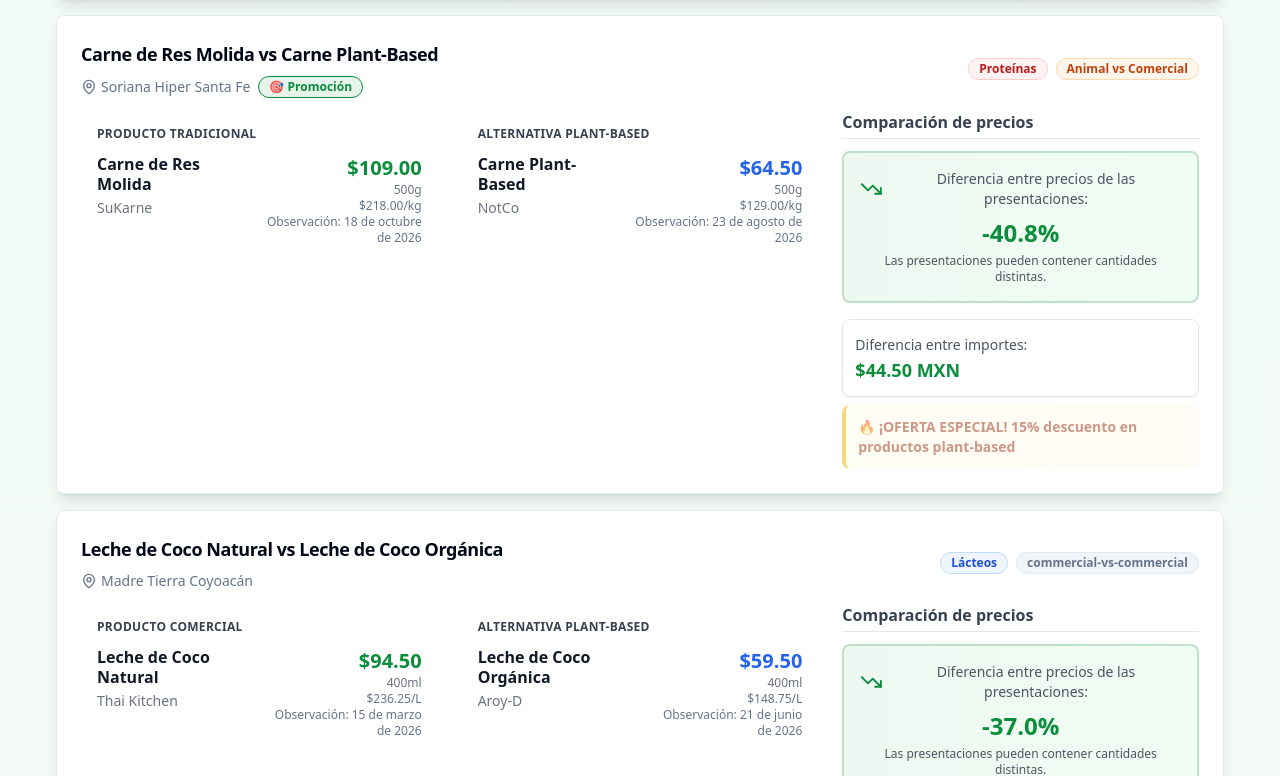
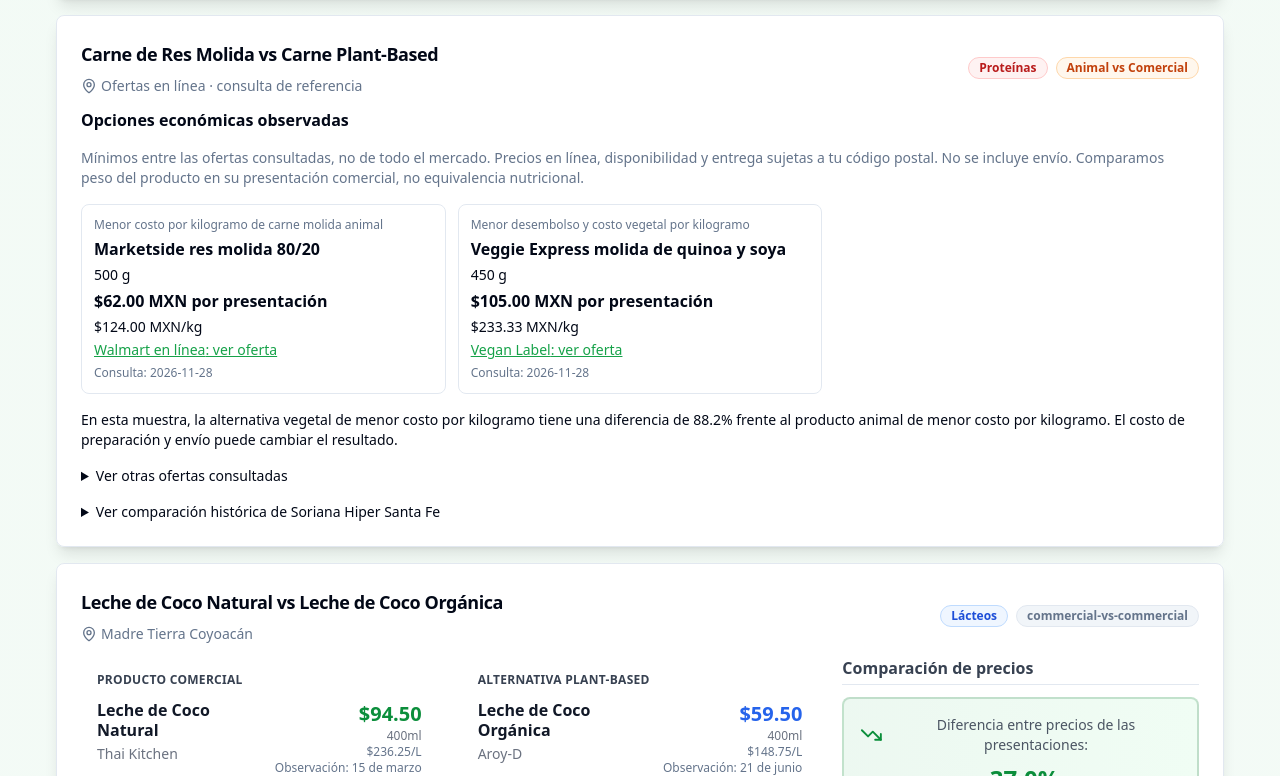
Before and after one commit to IzignaMx/nutrichilango, a React (Vite) app: page / in a window 1280 px wide. Shown: the part 8904-9680 px from the top of the page. Built offline with nearby package versions, Linux system fonts and the light colour scheme; the HTML template or start-up script is replaced by a standard one.

Commit message:
feat(prices): extend economic ranking to ground meat and nuggets (#53)

```diff
--- a/src/components/comparison/EconomicOptions.tsx
+++ b/src/components/comparison/EconomicOptions.tsx
@@ -1,5 +1,5 @@
-import { comparableUnitPrice, economicOffers, rankOffers } from '@/data/prices/economicOffers';
-import type { EconomicOffer } from '@/data/prices/economicOffers';
+import { comparableUnitPrice, economicOffers, economicGroups, rankOffers } from '@/data/prices/economicOffers';
+import type { EconomicOffer, EconomicGroup } from '@/data/prices/economicOffers';
 
 const money = (value: number) => '$' + new Intl.NumberFormat('en-US', { minimumFractionDigits: 2, maximumFractionDigits: 2, useGrouping: false }).format(value) + ' MXN';
 
@@ -18,28 +18,31 @@ function Offer({ offer, label }: { offer: EconomicOffer; label: string }) {
   </div>;
 }
 
-export default function EconomicOptions({ group }: { group: string }) {
-  const animal = rankOffers(economicOffers, group, 'animal', 'L', 'unit')[0];
-  const purchase = rankOffers(economicOffers, group, 'plant', 'L', 'purchase')[0];
-  const unit = rankOffers(economicOffers, group, 'plant', 'L', 'unit')[0];
-  if (!animal || !purchase || !unit) return null;
+export default function EconomicOptions({ group }: { group: EconomicGroup }) {
+  const { basis, unitLabel, measure, animalLabel } = economicGroups[group];
+  const animalPurchase = rankOffers(economicOffers, group, 'animal', basis, 'purchase')[0];
+  const animal = rankOffers(economicOffers, group, 'animal', basis, 'unit')[0];
+  const purchase = rankOffers(economicOffers, group, 'plant', basis, 'purchase')[0];
+  const unit = rankOffers(economicOffers, group, 'plant', basis, 'unit')[0];
+  if (!animalPurchase || !animal || !purchase || !unit) return null;
   const animalUnit = comparableUnitPrice(animal)!;
   const plantUnit = comparableUnitPrice(unit)!;
   const difference = ((plantUnit / animalUnit - 1) * 100).toFixed(1);
-  const others = economicOffers.filter(offer => offer.group === group && ![animal.id, purchase.id, unit.id].includes(offer.id));
+  const others = economicOffers.filter(offer => offer.group === group && ![animalPurchase.id, animal.id, purchase.id, unit.id].includes(offer.id));
   return <section aria-label="Opciones económicas observadas" className="space-y-4">
     <h4 className="font-semibold">Opciones económicas observadas</h4>
-    <p className="text-sm text-muted-foreground">Mínimos entre las ofertas consultadas, no de todo el mercado. Precios en línea, disponibilidad y entrega sujetas a tu código postal. No se incluye envío. Comparamos volumen de bebida, no equivalencia nutricional.</p>
+    <p className="text-sm text-muted-foreground">Mínimos entre las ofertas consultadas, no de todo el mercado. Precios en línea, disponibilidad y entrega sujetas a tu código postal. No se incluye envío. Comparamos {measure}, no equivalencia nutricional.</p>
     <div className="grid gap-3 md:grid-cols-3">
-      <Offer offer={animal} label="Menor costo por litro de leche animal" />
-      <Offer offer={purchase} label="Menor desembolso vegetal" />
-      <Offer offer={unit} label="Menor costo vegetal por litro" />
+      <Offer offer={animal} label={`Menor costo por ${unitLabel} de ${animalLabel}`} />
+      {animalPurchase.id !== animal.id && <Offer offer={animalPurchase} label="Menor desembolso animal" />}
+      {purchase.id !== unit.id && <Offer offer={purchase} label="Menor desembolso vegetal" />}
+      <Offer offer={unit} label={purchase.id === unit.id ? `Menor desembolso y costo vegetal por ${unitLabel}` : `Menor costo vegetal por ${unitLabel}`} />
     </div>
-    <p className="text-sm">En esta muestra, la alternativa vegetal de menor costo por litro tiene una diferencia de {difference}% frente a la leche animal de menor costo por litro. El costo de preparación y envío puede cambiar el resultado.</p>
+    <p className="text-sm">En esta muestra, la alternativa vegetal de menor costo por {unitLabel} tiene una diferencia de {difference}% frente al producto animal de menor costo por {unitLabel}. El costo de preparación y envío puede cambiar el resultado.</p>
     <details>
       <summary className="cursor-pointer text-sm font-medium">Ver otras ofertas consultadas</summary>
       <div className="grid gap-3 sm:grid-cols-2 mt-3">
-        {others.map(offer => <Offer key={offer.id} offer={offer} label={offer.availability === 'unavailable' ? 'Agotado en la consulta' : 'Otra opción observada'} />)}
+        {others.map(offer => <Offer key={offer.id} offer={offer} label={offer.availability === 'unavailable' ? 'Agotado en la consulta' : offer.availability === 'unknown' ? 'Disponibilidad sin confirmar (fuera del ranking)' : 'Otra opción observada'} />)}
       </div>
     </details>
   </section>;
--- a/src/data/prices/economicOffers.ts
+++ b/src/data/prices/economicOffers.ts
@@ -49,9 +49,31 @@ export const economicOffers: readonly EconomicOffer[] = [
   { id: 'walmart-silk-946', group, side: 'plant', name: 'Silk soya sin azúcar', presentation: '946 ml', priceMXN: 47, quantity: 0.946, basis: 'L', preparation: 'ready', source: 'Walmart en línea', url: 'https://www.walmart.com.mx/ip/bebida-vegetal-silk-sabor-soya-sin-azucar-946-ml/00750103239986', consultedOn, availability: 'listed' },
   { id: 'soyamigo-symken-1080', group, side: 'plant', name: 'Symkën soya natural en polvo', presentation: '1,080 g (rinde 12 L según fabricante)', priceMXN: 298.38, quantity: 12, basis: 'L', preparation: 'powder', source: 'Soyamigo (fabricante)', url: 'https://soyamigo.com/products/symken-natural-1080g', consultedOn, availability: 'listed', yieldSource: 'https://soyamigo.com/products/symken-natural-1080g', note: 'Requiere agua y preparación; no incluye el envío ni el costo del agua.' },
   { id: 'walmart-symken-1080', group, side: 'plant', name: 'Symkën soya natural en polvo', presentation: '1,080 g (rinde 12 L según fabricante)', priceMXN: 235, quantity: 12, basis: 'L', preparation: 'powder', source: 'Walmart en línea', url: 'https://www.walmart.com.mx/ip/bebida-en-polvo-symken-soya-natural-1-080-g/00066195173210', consultedOn, availability: 'unavailable', yieldSource: 'https://soyamigo.com/products/symken-natural-1080g', note: 'La ficha consultada mostraba agotado; excluida de las recomendaciones.' },
+  { id: 'walmart-marketside-beef-500', group: 'ground-meat', side: 'animal', name: 'Marketside res molida 80/20', presentation: '500 g', priceMXN: 62, quantity: 0.5, basis: 'kg', preparation: 'ready', source: 'Walmart en línea', url: 'https://www.walmart.com.mx/ip/molida-de-res-80-20-marketside-500-g/00750649506996', consultedOn: '2026-11-28', availability: 'listed' },
+  { id: 'walmart-beyond-beef-453', group: 'ground-meat', side: 'plant', name: 'Beyond Beef molida vegetal', presentation: '453 g', priceMXN: 222, quantity: 0.453, basis: 'kg', preparation: 'ready', source: 'Walmart en línea', url: 'https://www.walmart.com.mx/ip/Alimento-Vegano-Beyond-Beef-Tipo-Carne-Molida-Congelada-453-g/00085000420709', consultedOn: '2026-11-28', availability: 'listed' },
+  { id: 'veganlabel-veggie-express-molida', group: 'ground-meat', side: 'plant', name: 'Veggie Express molida de quinoa y soya', presentation: '450 g', priceMXN: 105, quantity: 0.45, basis: 'kg', preparation: 'ready', source: 'Vegan Label', url: 'https://www.veganlabel.mx/collections/veggie-express/products/carne-molida-de-quinooa-veggie-express-450-g', consultedOn: '2026-11-28', availability: 'listed' },
+  { id: 'mrtofu-colpac-molida-500', group: 'ground-meat', side: 'plant', name: 'Colpac carne molida vegetal', presentation: '500 g', priceMXN: 114, quantity: 0.5, basis: 'kg', preparation: 'ready', source: 'Mr. Tofu', url: 'https://mrtofu.com/products/colpac-carne-molida', consultedOn: '2026-11-28', availability: 'unknown', note: 'Copia de la ficha antigua; confirmar precio, ingredientes y existencia.' },
+  { id: 'walmart-bachoco-nuggets-500', group: 'nuggets', side: 'animal', name: 'Bachoco nuggets de pollo', presentation: '500 g', priceMXN: 109, quantity: 0.5, basis: 'kg', preparation: 'ready', source: 'Walmart en línea', url: 'https://www.walmart.com.mx/ip/nuggets-de-pechuga-de-pollo-bachoco-500g/00750110154633', consultedOn: '2026-11-28', availability: 'listed' },
+  { id: 'walmart-pilgrims-nuggets-700', group: 'nuggets', side: 'animal', name: "Pilgrim’s nuggets de pollo", presentation: '700 g', priceMXN: 119, quantity: 0.7, basis: 'kg', preparation: 'ready', source: 'Walmart en línea', url: 'https://www.walmart.com.mx/ip/nuggets-de-pollo-pilgrim-s-700-g/00750200471661', consultedOn: '2026-11-28', availability: 'listed', note: 'Precio rebajado en la ficha consultada.' },
+  { id: 'walmart-beyond-nuggets-250', group: 'nuggets', side: 'plant', name: 'Beyond Meat nuggets veganos', presentation: '250 g', priceMXN: 162, quantity: 0.25, basis: 'kg', preparation: 'ready', source: 'Walmart en línea', url: 'https://www.walmart.com.mx/ip/Nuggets-Veganos-Sabor-Pollo-Beyond-Meat-Congelados-250-g/00750046227557', consultedOn: '2026-11-28', availability: 'listed' },
+  { id: 'walmart-notco-nuggets-400', group: 'nuggets', side: 'plant', name: 'NotCo NotChicken nuggets', presentation: '400 g', priceMXN: 36, quantity: 0.4, basis: 'kg', preparation: 'ready', source: 'Walmart en línea', url: 'https://www.walmart.com.mx/ip/Nuggets-a-base-de-vegetales-NotCo-Not-Chicken-sabor-pollo-400-g/00750046483930', consultedOn: '2026-11-28', availability: 'unavailable', note: 'Agotado en la ficha consultada.' },
+  { id: 'abasto-futopia-nuggets-750', group: 'nuggets', side: 'plant', name: 'Futopia Mega Nuggets', presentation: '750 g', priceMXN: 185, quantity: 0.75, basis: 'kg', preparation: 'ready', source: 'Abasto Vegano', url: 'https://abastovegano.com/products/mega-nuggets-750g-futopia', consultedOn: '2026-11-28', availability: 'unknown', note: 'La ficha contiene señales contradictorias de inventario; confirmar antes de comprar.' },
+  { id: 'abasto-plantsquad-nuggets-460', group: 'nuggets', side: 'plant', name: 'Plant Squad nuggets sin pollo', presentation: '460 g', priceMXN: 162, quantity: 0.46, basis: 'kg', preparation: 'ready', source: 'Abasto Vegano', url: 'https://abastovegano.com/collections/sustitutos-de-pollo-y-huevo/products/nuggets-sin-pollo-460g-plant-squad', consultedOn: '2026-11-28', availability: 'unknown', note: 'La ficha contiene señales contradictorias de inventario; confirmar antes de comprar.' },
+  { id: 'veganlabel-notco-nuggets-400', group: 'nuggets', side: 'plant', name: 'NotCo NotChicken nuggets', presentation: '400 g', priceMXN: 139, quantity: 0.4, basis: 'kg', preparation: 'ready', source: 'Vegan Label', url: 'https://www.veganlabel.mx/products/nuggets-veganos-not-chicken-nuggest-notco-300-g', consultedOn: '2026-11-28', availability: 'unknown', note: 'Copia de la ficha antigua; confirmar importe y existencia.' },
 ];
 
-export function economicGroup(product: { category: string; comparisonType: string; traditional: { name: string }; plantBased: { name: string } }): string | null {
-  return product.category === 'dairy' && product.comparisonType === 'animal-vs-commercial' &&
-    product.traditional.name === 'Leche Entera' && product.plantBased.name === 'Leche de Soya' ? group : null;
+export const economicGroups = {
+  'milk-soy': { basis: 'L', unitLabel: 'litro', measure: 'volumen de bebida', animalLabel: 'leche animal' },
+  'ground-meat': { basis: 'kg', unitLabel: 'kilogramo', measure: 'peso del producto en su presentación comercial', animalLabel: 'carne molida animal' },
+  'nuggets': { basis: 'kg', unitLabel: 'kilogramo', measure: 'peso de nuggets comerciales antes de cocinar', animalLabel: 'nuggets de pollo' },
+} as const;
+
+export type EconomicGroup = keyof typeof economicGroups;
+
+export function economicGroup(product: { category: string; comparisonType: string; traditional: { name: string }; plantBased: { name: string } }): EconomicGroup | null {
+  if (product.comparisonType !== 'animal-vs-commercial') return null;
+  if (product.category === 'dairy' && product.traditional.name === 'Leche Entera' && product.plantBased.name === 'Leche de Soya') return 'milk-soy';
+  if (product.category === 'proteins' && product.traditional.name === 'Carne de Res Molida' && product.plantBased.name === 'Carne Plant-Based') return 'ground-meat';
+  if (product.category === 'proteins' && product.traditional.name === 'Pollo para Nuggets' && product.plantBased.name === 'Nuggets Plant-Based') return 'nuggets';
+  return null;
 }
```
Also changed, not shown: scripts/verify-pages-browser.mjs (+7 -1 lines), 2 other files (tests, documents, lock files or other folders).
